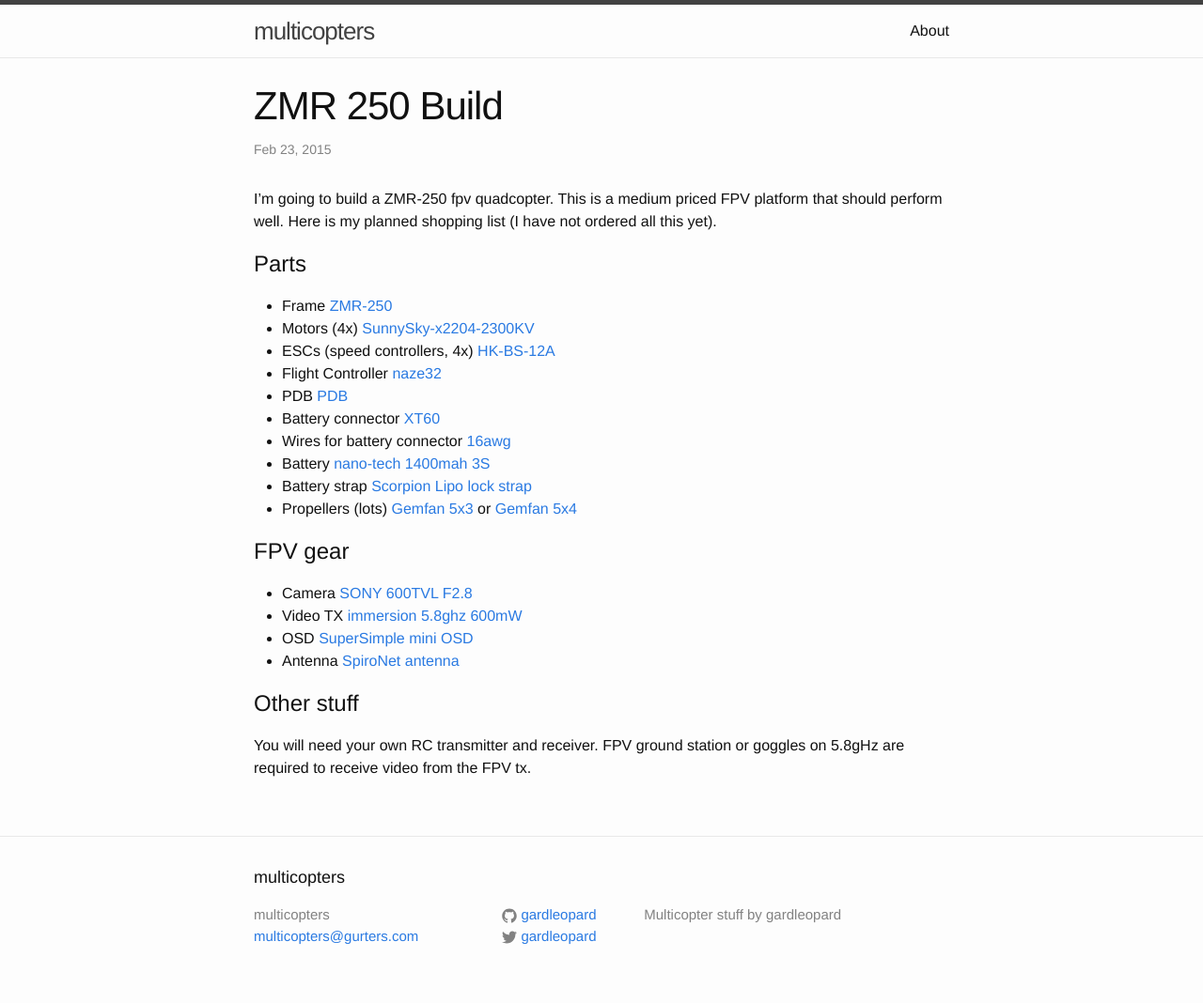
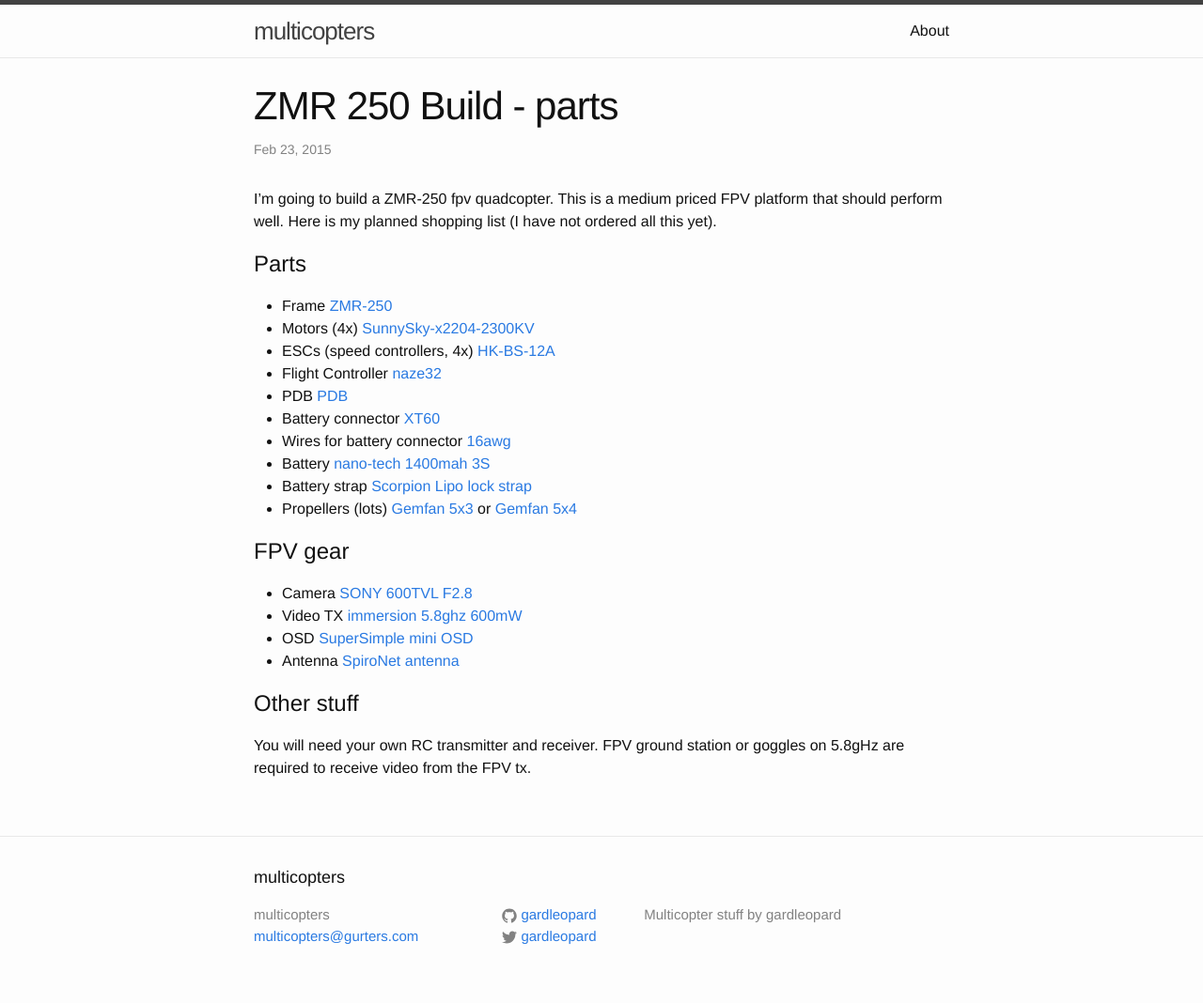
Before and after one commit to gardleopard/multicopter, a Jekyll site: the page built from _posts/2015-02-23-zmr-250-project.markdown, in a window 1280 px wide. Shown: the whole page at 94% size. Built offline with Jekyll 4.4.1, drawn with Linux system fonts in a browser that asks for light colours.

Commit message:
better title and categories

```diff
--- a/_posts/2015-02-23-zmr-250-project.markdown
+++ b/_posts/2015-02-23-zmr-250-project.markdown
@@ -1,8 +1,8 @@
 ---
 layout: post
-title:  "ZMR 250 Build"
+title:  "ZMR 250 Build - parts"
 date:   2015-02-23 12:32:58
-categories: quadcopter
+categories: fpv zmr250
 ---
 I'm going to build a ZMR-250 fpv quadcopter. This is a medium priced FPV platform that should perform well.
 Here is my planned shopping list (I have not ordered all this yet).
```
